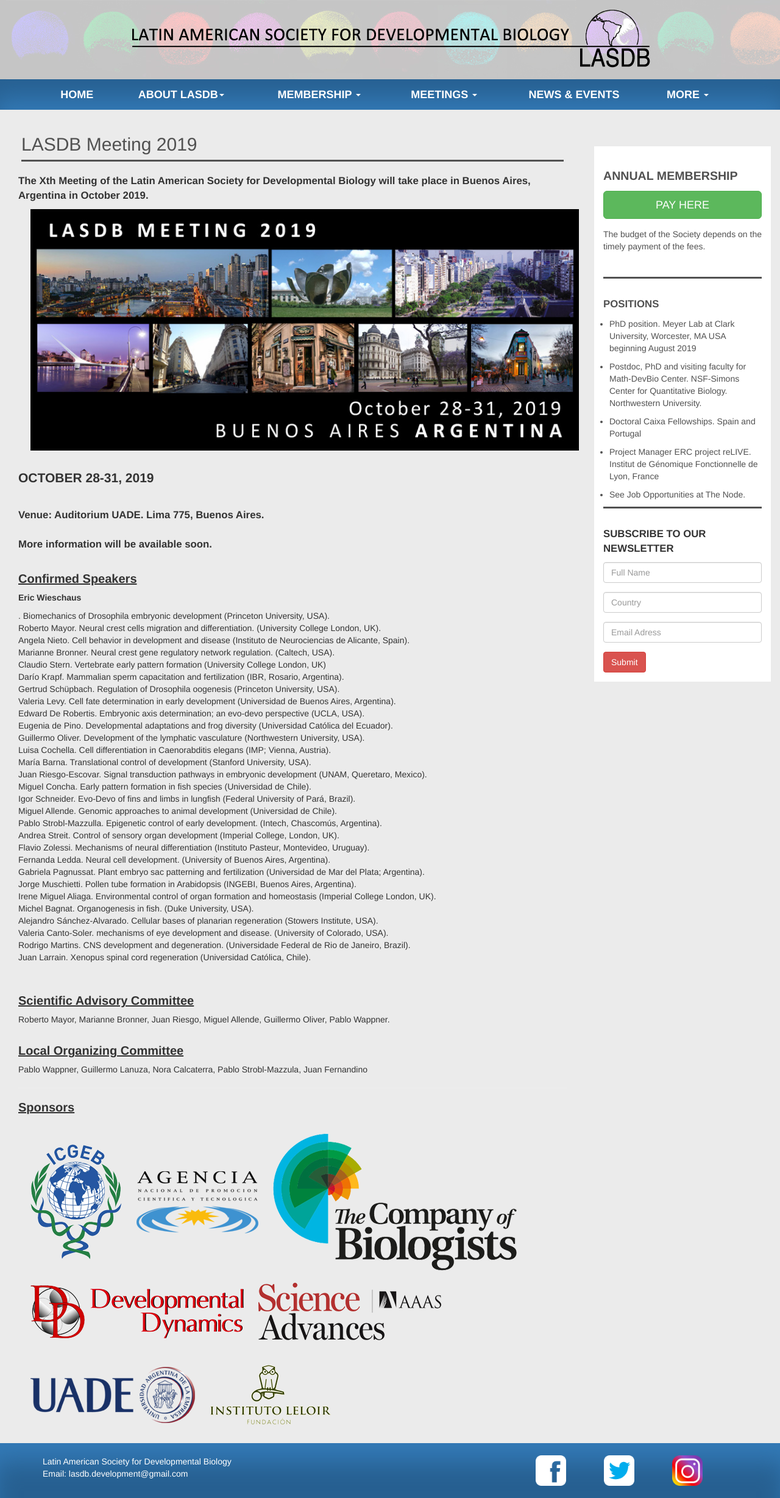
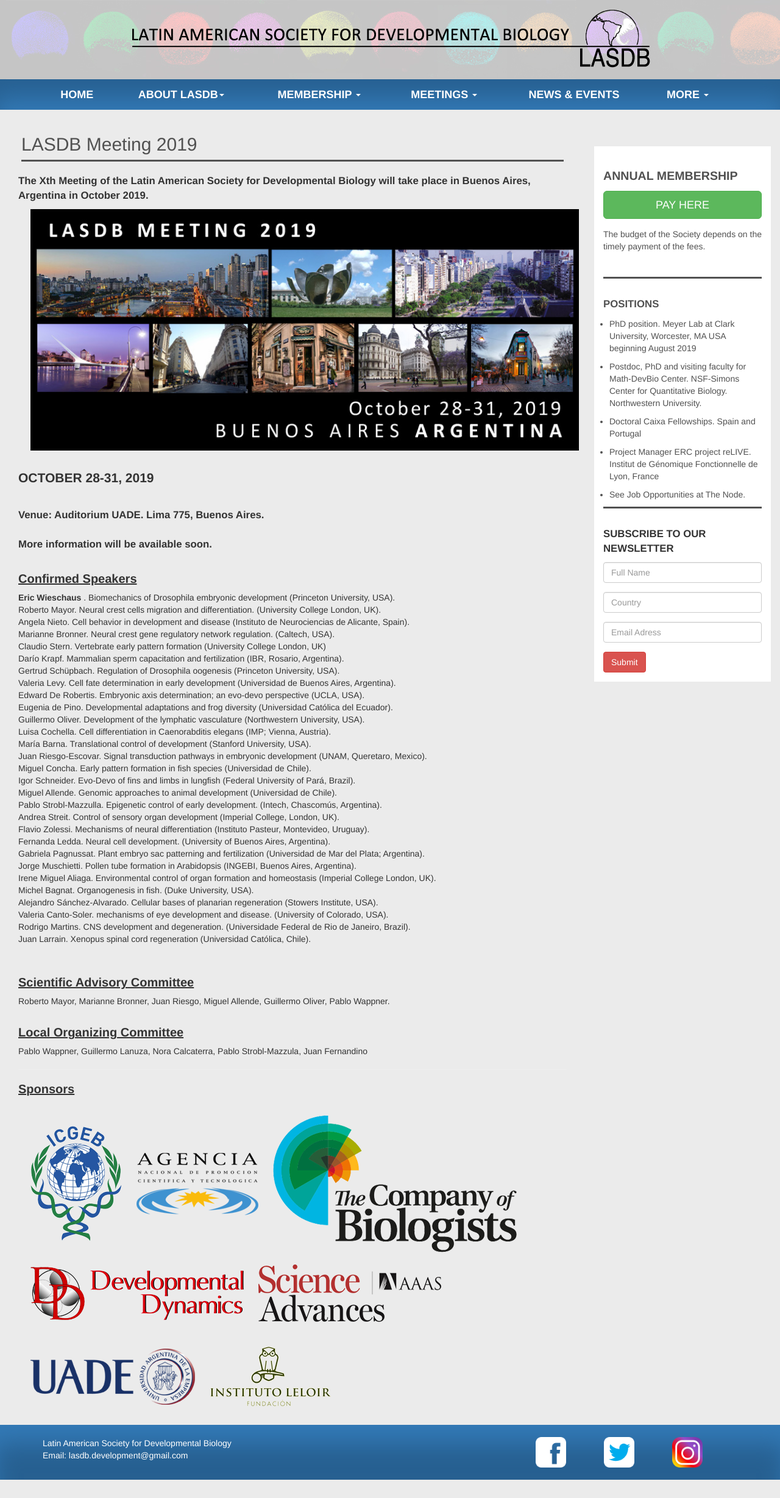
Before and after one commit to lasdb/lasdb.github.io, a Jekyll site: the page built from pages/lasdb2019.html, in a window 1280 px wide. Shown: the whole page at 61% size. Built offline with Jekyll 4.4.1, drawn with Linux system fonts in a browser that asks for light colours; nearby versions of some CDN libraries; after the commit the page ends 2427 px from its top, so only the background shows below that.

Commit message:
Update lasdb2019.html

```diff
--- a/pages/lasdb2019.html
+++ b/pages/lasdb2019.html
@@ -15,7 +15,7 @@
         More information will be available soon. <br><br>
 
     <h4 style="font-weight:bold;text-decoration: underline;font-size: 20px;"> Confirmed Speakers<br></h4>
-<p style="font-weight:bold; font-size: 1em;"> Eric Wieschaus </p>. Biomechanics of Drosophila embryonic development (Princeton University, USA). <br>
+<b> Eric Wieschaus </b>. Biomechanics of Drosophila embryonic development (Princeton University, USA). <br>
 Roberto Mayor. Neural crest cells migration and differentiation. (University College London, UK). <br>
 Angela Nieto. Cell behavior in development and disease (Instituto de Neurociencias de Alicante, Spain). <br>
 Marianne Bronner. Neural crest gene regulatory network regulation. (Caltech, USA). <br>
```
